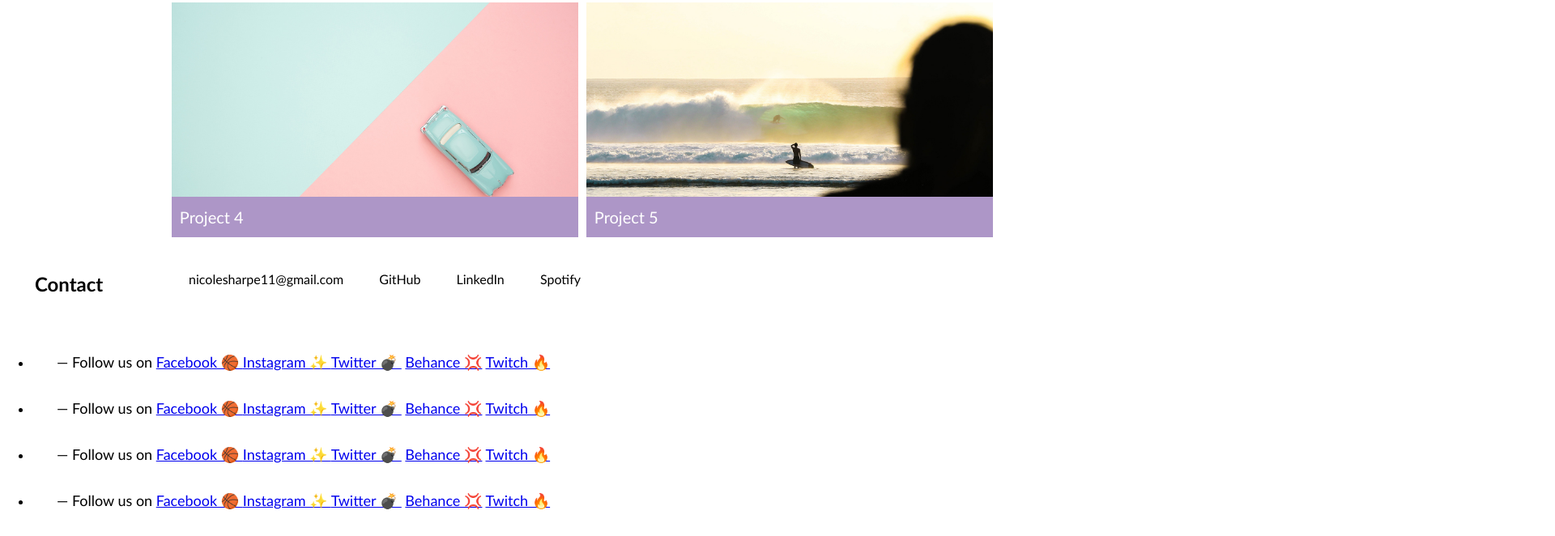
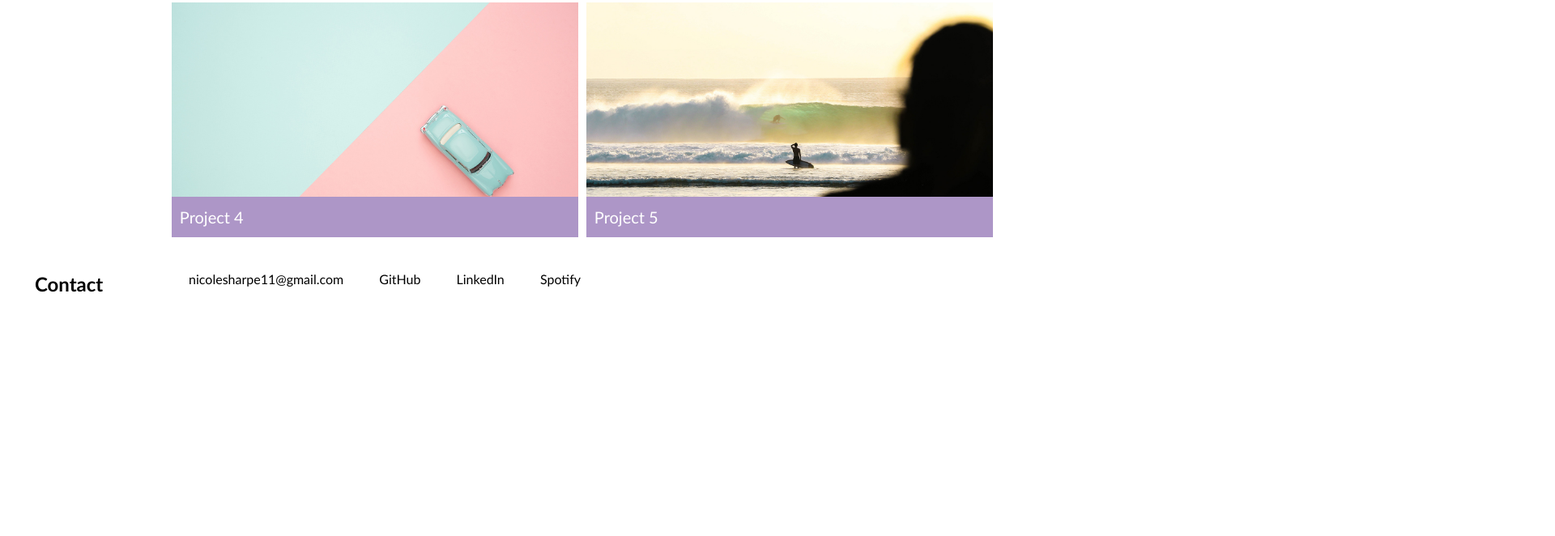
Before and after one commit to nicosharpe/Portfolio, a plain HTML site: page index.html in a window 1280 px wide. Shown: the part 1961-2623 px from the top of the page at 81% size, 1920 px wide, since content can reach past the window. After the commit the page ends 2365 px from the top, so only its background shows below. Drawn offline with Linux system fonts and the light colour scheme.

```diff
--- a/index.html
+++ b/index.html
@@ -87,44 +87,6 @@
       </div>
     </section>
 
-    <div class="footer--marquee">
-      <div class="marquee-wrapper js-marquee" style="width: 2815px;">
-        <ul class="no-bullet flex align-start-center" style="width: 2815px; flex: 0 0 2815px;">
-          <li class="uppercase">
-            <p>— Follow us on <a href="https://www.facebook.com/liftype" target="_blank" rel="noopener">Facebook
-                🏀&nbsp;</a><a href="https://www.instagram.com/lifttype/" target="_blank" rel="noopener">Instagram ✨
-              </a><a href="https://twitter.com/lifttype" target="_blank" rel="noopener">Twitter 💣 </a>&nbsp;<a
-                href="https://www.behance.net/lifttype" target="_blank" rel="noopener">Behance 💢</a> <a
-                href="https://www.twitch.tv/lift_type" target="_blank" rel="noopener">Twitch 🔥</a></p>
-          </li>
-        </ul>
-        <ul class="no-bullet flex align-start-center" style="width: 2815px; flex: 0 0 2815px;">
-          <li class="uppercase">
-            <p>— Follow us on <a href="https://www.facebook.com/liftype" target="_blank" rel="noopener">Facebook
-                🏀&nbsp;</a><a href="https://www.instagram.com/lifttype/" target="_blank" rel="noopener">Instagram ✨
-              </a><a href="https://twitter.com/lifttype" target="_blank" rel="noopener">Twitter 💣 </a>&nbsp;<a
-                href="https://www.behance.net/lifttype" target="_blank" rel="noopener">Behance 💢</a> <a
-                href="https://www.twitch.tv/lift_type" target="_blank" rel="noopener">Twitch 🔥</a></p>
-          </li>
-        </ul>
-      </div>
-      <div class="marquee-wrapper reverse js-marquee" style="width: 2815px;">
-        <ul class="no-bullet flex align-start-center" style="width: 2815px; flex: 0 0 2815px;">
-          <li class="uppercase">
-            <p>— Follow us on <a href="https://www.facebook.com/liftype" target="_blank" rel="noopener">Facebook
-                🏀&nbsp;</a><a href="https://www.instagram.com/lifttype/" target="_blank" rel="noopener">Instagram ✨
-              </a><a href="https://twitter.com/lifttype" target="_blank" rel="noopener">Twitter 💣 </a>&nbsp;<a
-                href="https://www.behance.net/lifttype" target="_blank" rel="noopener">Behance 💢</a> <a
-                href="https://www.twitch.tv/lift_type" target="_blank" rel="noopener">Twitch 🔥</a></p>
-          </li>
-        </ul>
-        <ul class="no-bullet flex align-start-center" style="width: 2815px; flex: 0 0 2815px;">
-          <li class="uppercase">
-            <p>— Follow us on <a href="https://www.facebook.com/liftype" target="_blank" rel="noopener">Facebook
-                🏀&nbsp;</a><a href="https://www.instagram.com/lifttype/" target="_blank" rel="noopener">Instagram ✨
-              </a><a href="https://twitter.com/lifttype" target="_blank" rel="noopener">Twitter 💣 </a>&nbsp;<a
-                href="https://www.behance.net/lifttype" target="_blank" rel="noopener">Behance 💢</a> <a
-                href="https://www.twitch.tv/lift_type" target="_blank" rel="noopener">Twitch 🔥</a></p>
           </li>
         </ul>
       </div>
```
Also changed, not shown: 1 other file.
